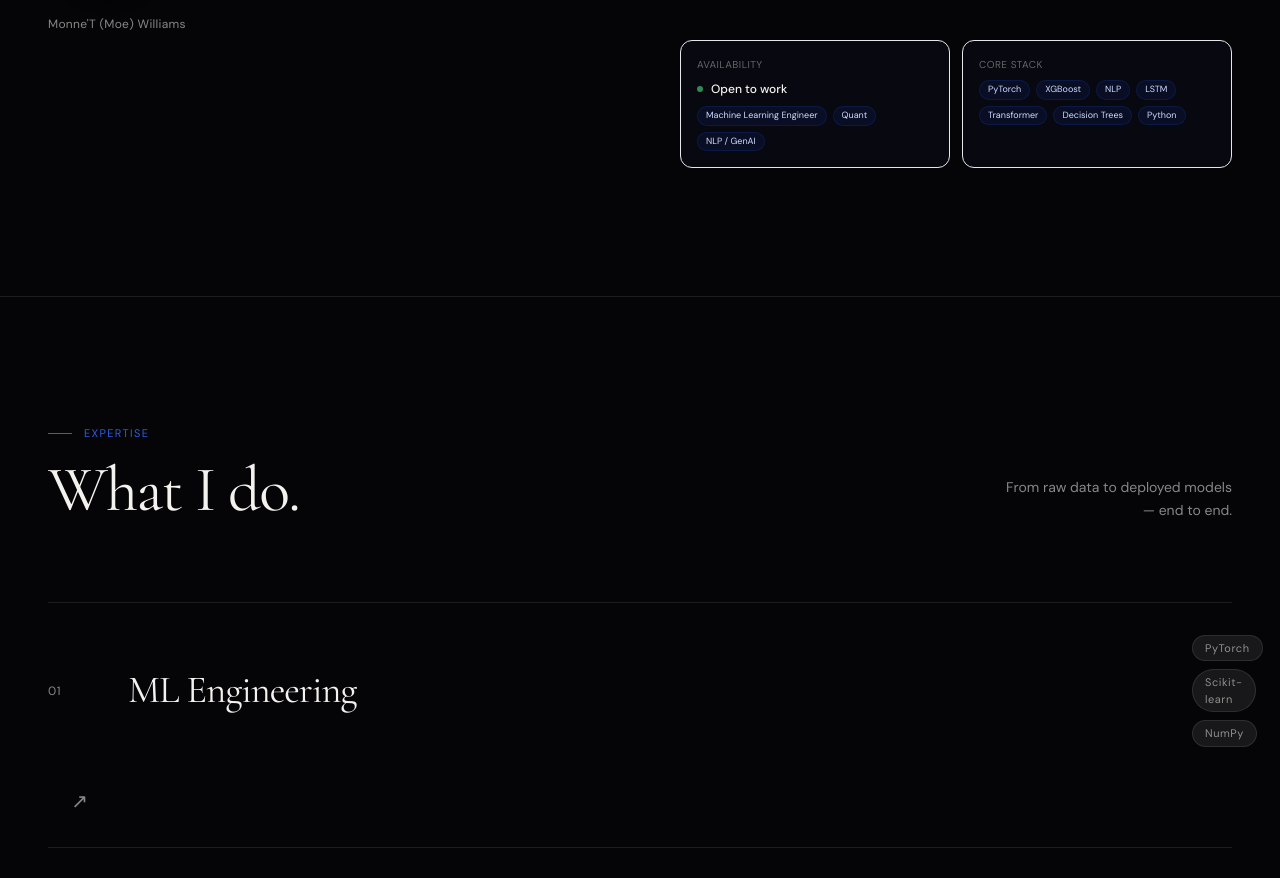
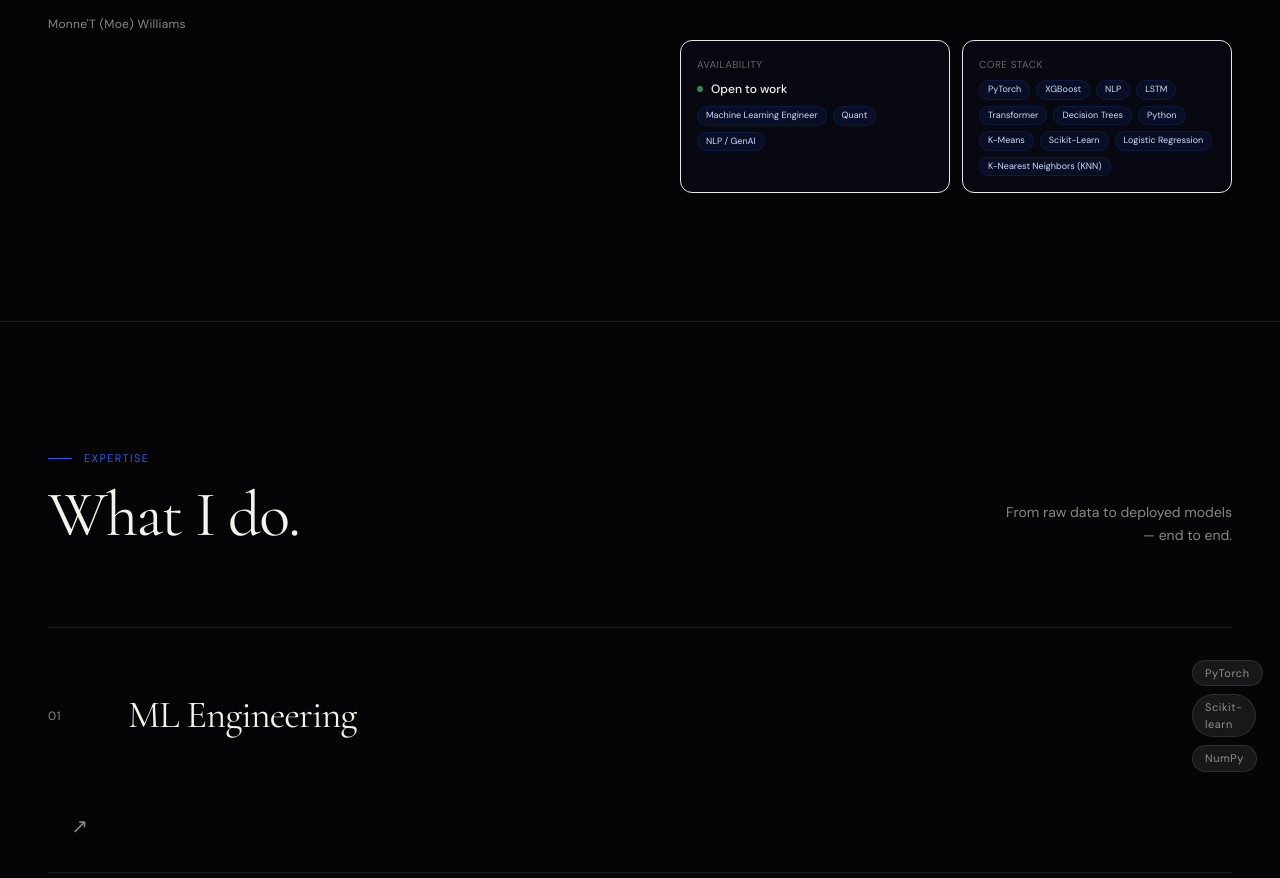
Before and after one commit to DeepMindFlow/moe-portfolio, a React (Vite) app: page / in a window 1280 px wide. Shown: the part 1347-2225 px from the top of the page. Built offline with nearby package versions, Linux system fonts and the light colour scheme.

Commit message:
Update Bento cards + ASCII Bio + Tech stack.

```diff
--- a/src/components/About.tsx
+++ b/src/components/About.tsx
@@ -110,6 +110,10 @@ export function About() {
               <span className="rounded-full border border-blue/20 bg-blue/10 px-2 py-0.5 text-[9px] text-blue-pale">Transformer</span>
               <span className="rounded-full border border-blue/20 bg-blue/10 px-2 py-0.5 text-[9px] text-blue-pale">Decision Trees</span>
               <span className="rounded-full border border-blue/20 bg-blue/10 px-2 py-0.5 text-[9px] text-blue-pale">Python</span>
+              <span className="rounded-full border border-blue/20 bg-blue/10 px-2 py-0.5 text-[9px] text-blue-pale">K-Means</span>
+              <span className="rounded-full border border-blue/20 bg-blue/10 px-2 py-0.5 text-[9px] text-blue-pale">Scikit-Learn</span>
+              <span className="rounded-full border border-blue/20 bg-blue/10 px-2 py-0.5 text-[9px] text-blue-pale">Logistic Regression</span>
+              <span className="rounded-full border border-blue/20 bg-blue/10 px-2 py-0.5 text-[9px] text-blue-pale">K-Nearest Neighbors (KNN)</span>
             </div>
           </div>
         </div>
```
